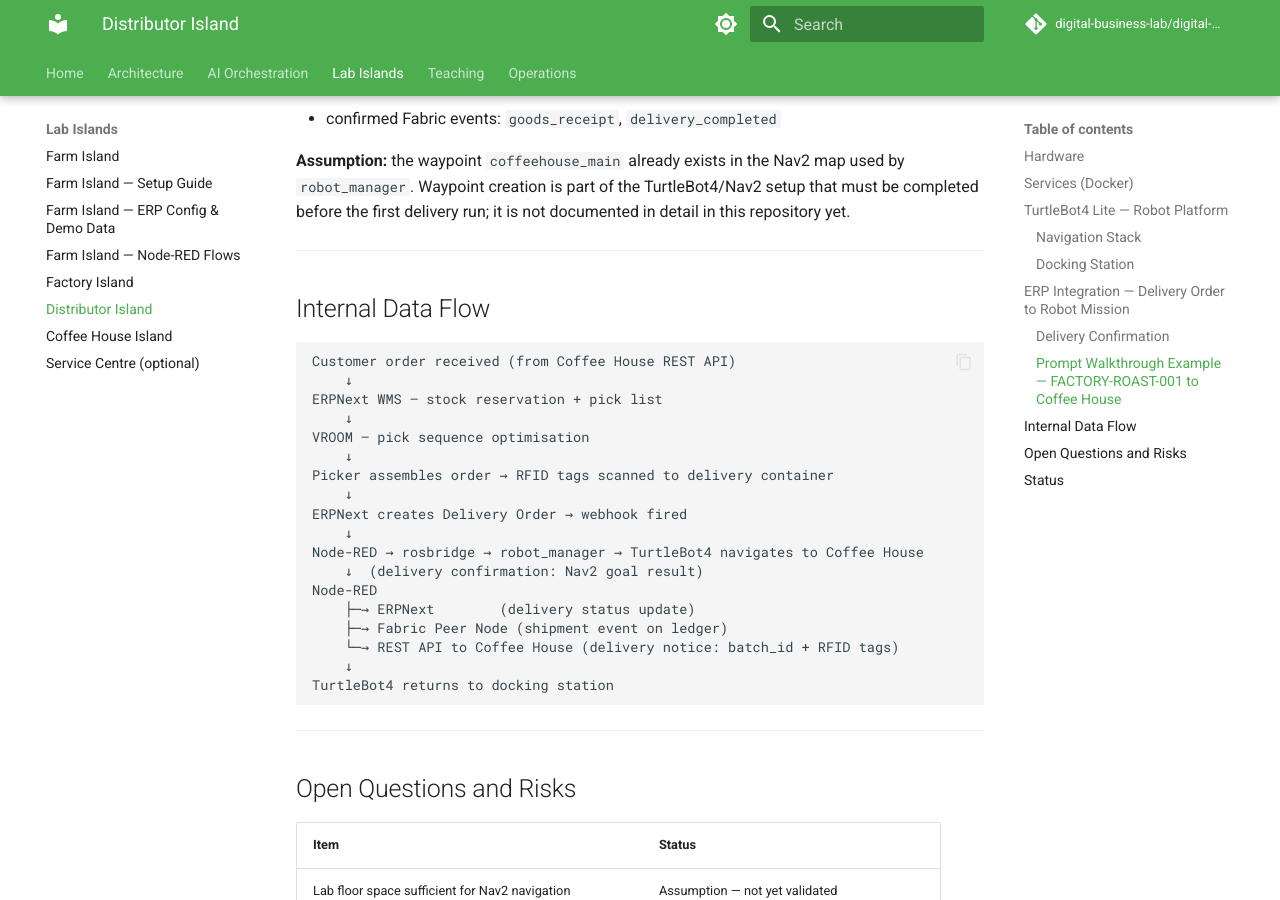
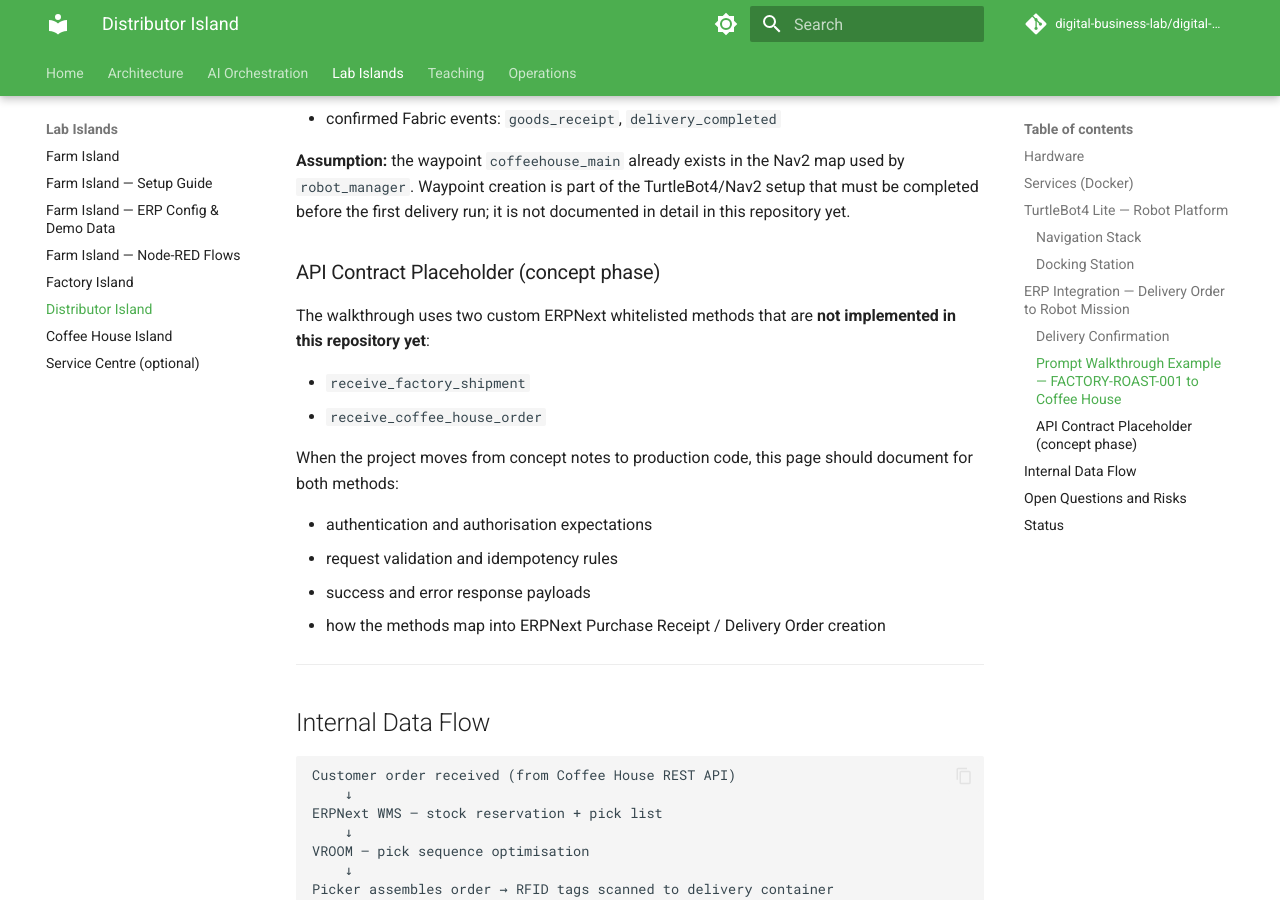
Before and after one commit to digital-business-lab/digital-supply-chain, an MkDocs documentation site: the page built from docs/islands/distributor/index.md, in a window 1280 px wide and 900 px high, scrolled down 4771 px. Built offline with MkDocs 1.6.1 and Material for MkDocs 9.7.7, drawn with Linux system fonts in a browser that asks for light colours; comment, search, counter and statistics services are not loaded.

Commit message:
doc: add prompt API placeholders
Agent-Logs-Url: https://github.com/digital-business-lab/digital-supply-chain/sessions/569645a6-c353-4d61-9be0-960e116a3984

Co-authored-by: christophpitzl <71552811+christophpitzl@users.noreply.github.com>

```diff
--- a/docs/islands/distributor/index.md
+++ b/docs/islands/distributor/index.md
@@ -170,6 +170,20 @@ For the end-to-end walkthrough prompt, the Distributor step is:
 
 **Assumption:** the waypoint `coffeehouse_main` already exists in the Nav2 map used by `robot_manager`. Waypoint creation is part of the TurtleBot4/Nav2 setup that must be completed before the first delivery run; it is not documented in detail in this repository yet.
 
+### API Contract Placeholder (concept phase)
+
+The walkthrough uses two custom ERPNext whitelisted methods that are **not implemented in this repository yet**:
+
+- `receive_factory_shipment`
+- `receive_coffee_house_order`
+
+When the project moves from concept notes to production code, this page should document for both methods:
+
+- authentication and authorisation expectations
+- request validation and idempotency rules
+- success and error response payloads
+- how the methods map into ERPNext Purchase Receipt / Delivery Order creation
+
 ---
 
 ## Internal Data Flow
```
Also changed, not shown: docs/islands/factory/index.md (+1 -1 lines), docs/islands/farm/erp.md (+2 -2 lines).
